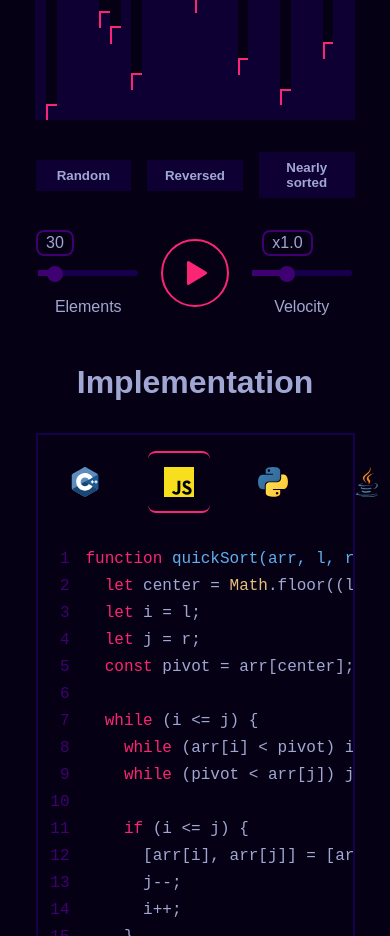
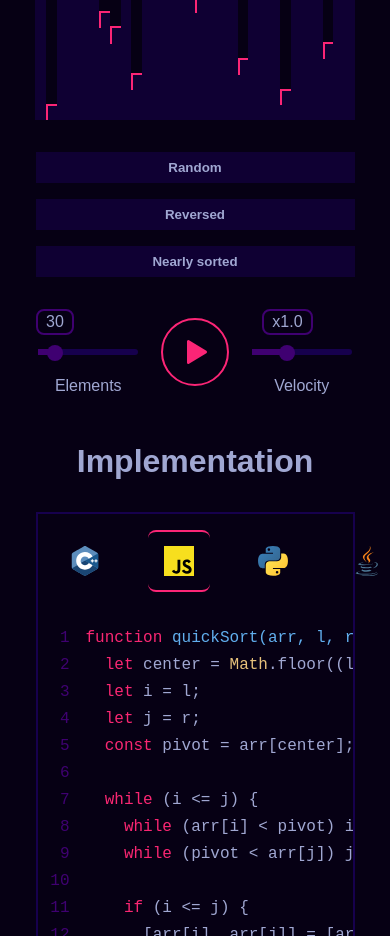
Before and after one commit to Eckry/Sorted-Symphony, a React (Vite) app: page / in a window 390 px wide. Shown: the part 1080-2016 px from the top of the page. Built offline with nearby package versions, Linux system fonts and the light colour scheme; a web font is replaced by a local one.

Commit message:
add responsive query to sort options container

```diff
--- a/src/components/styles/SortOptions.css
+++ b/src/components/styles/SortOptions.css
@@ -20,3 +20,9 @@
 .sortoption:hover {
   background-color: var(--secondary-color);
 }
+
+@media (width <= 480px){
+  .sortoptions-container {
+    flex-direction: column;
+  }
+}
```
